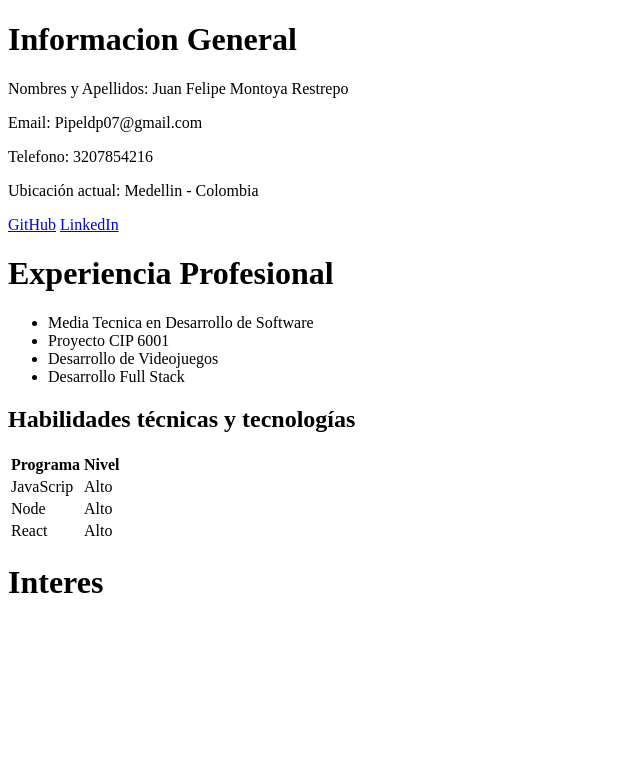
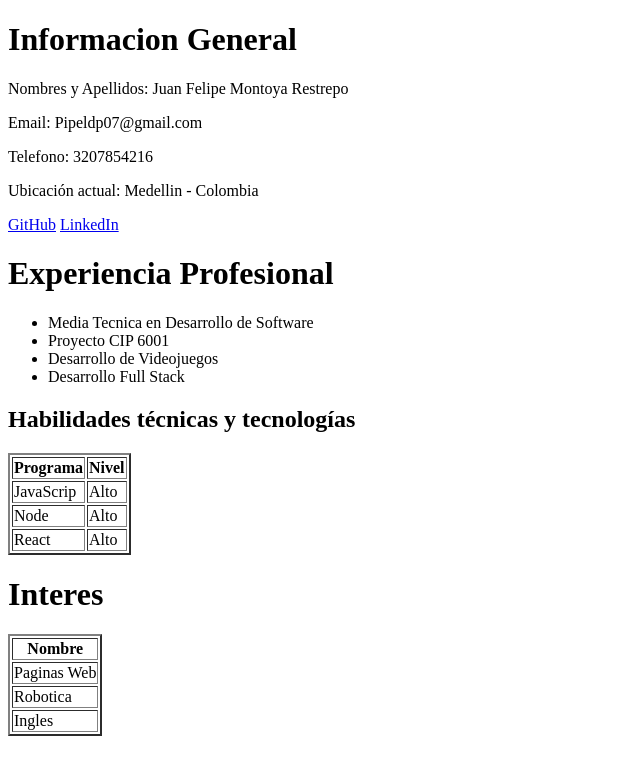
Before and after one commit to FeLiP3MoNToYa/html-intro, a plain HTML site: page index.html in a window 1280 px wide. Shown: the whole page, without its empty margins (0-640 px from the left). Drawn offline with Linux system fonts and the light colour scheme.

Commit message:
Cuarto Div

```diff
--- a/index.html
+++ b/index.html
@@ -27,7 +27,7 @@
     </div>
     <div id="Habilidades">
       <h2>Habilidades técnicas y tecnologías</h2>
-      <table>
+      <table border="2px">
         <tr>
           <th>Programa</th>
           <th>Nivel</th>
@@ -48,11 +48,21 @@
     </div>
     <div id="Intereses">
       <h1>Interes</h1>
-      <table>
+      <table border="2px">
         <tr>
-          <th></th>
+          <th>Nombre</th>
+        </tr>
+        <tr>
+          <td>Paginas Web</td>
+        </tr>
+        <tr>
+          <td>Robotica</td>
+        </tr>
+        <tr>
+          <td>Ingles</td>
         </tr>
       </table>
     </div>
+    <div id="Contactame"></div>
   </body>
 </html>
```
